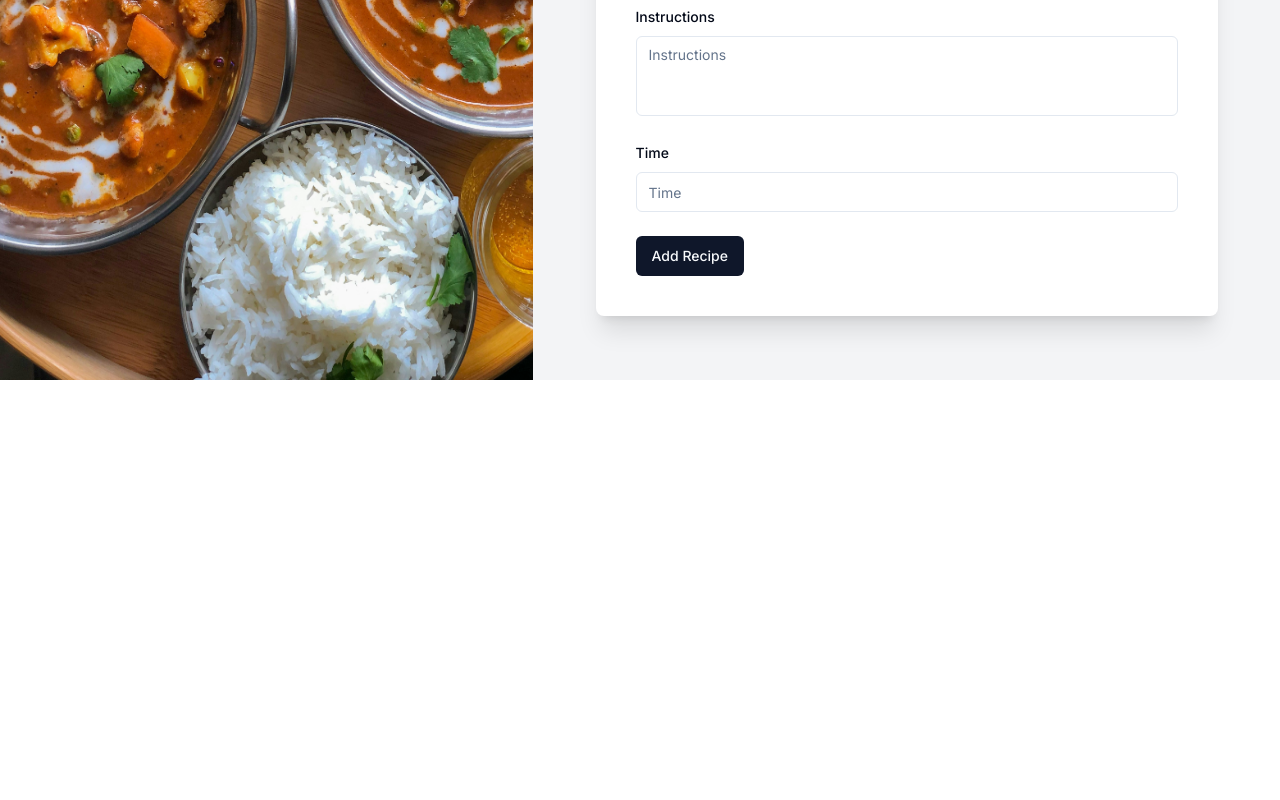
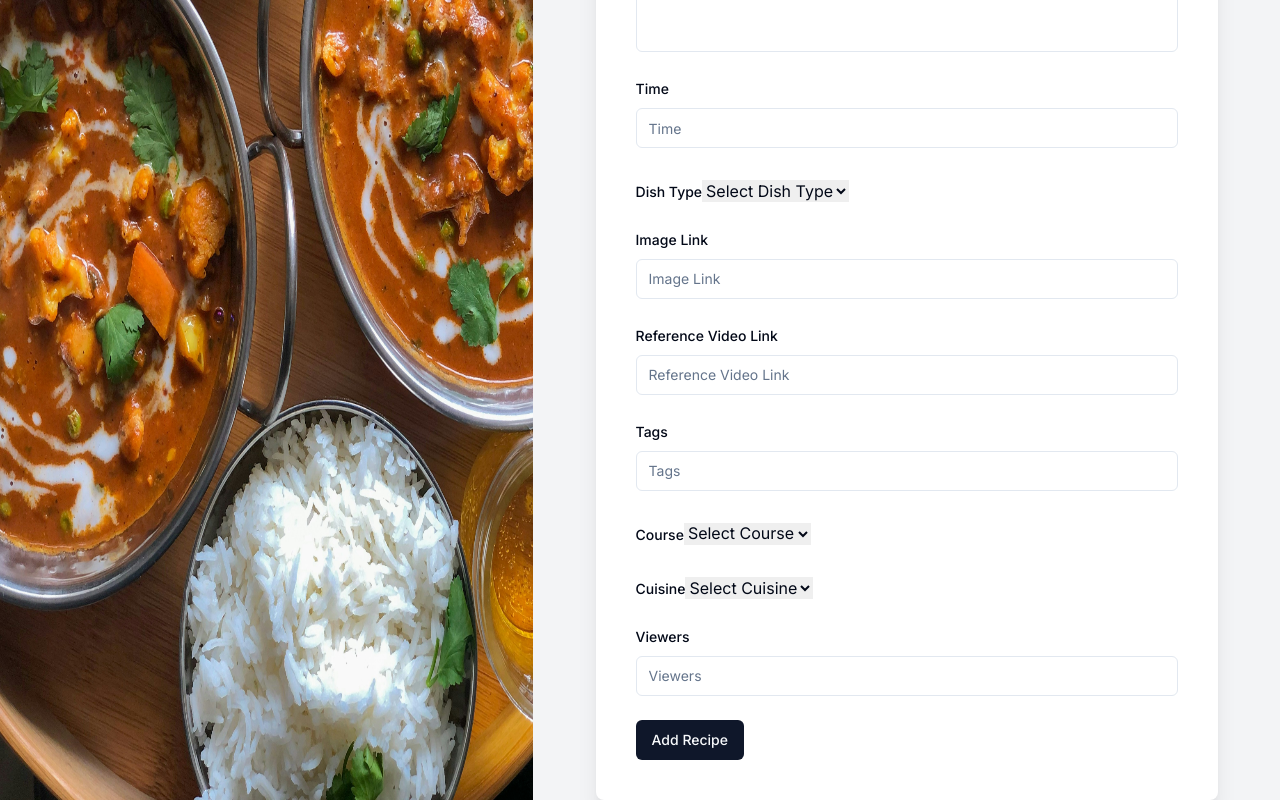
Before and after one commit to Shwetanshu13/your-recipe, a Next.js app: page /add-recipe in a window 1280 px wide. Shown: the part 484-1284 px from the top of the page. Before the commit the page ends 864 px from the top, so only its background shows below. Built offline with nearby package versions, Linux system fonts and the light colour scheme.

Commit message:
Adding new features

```diff
--- a/src/app/(app)/add-recipe/page.tsx
+++ b/src/app/(app)/add-recipe/page.tsx
@@ -1,81 +1,100 @@
-'use client'
+"use client";
 
-import { Form, FormControl, FormField, FormItem, FormLabel, FormMessage } from '@/components/ui/form'
-import { Input } from '@/components/ui/input'
-import React, { useState } from 'react'
-import { useForm } from 'react-hook-form'
-import { z } from 'zod'
-import { recipeSchema } from '@/schemas/recipeSchema'
-import { zodResolver } from '@hookform/resolvers/zod'
-import { Textarea } from '@/components/ui/textarea'
-import { Button } from '@/components/ui/button'
-import { Loader2 } from 'lucide-react'
-import axios from 'axios'
-import ApiResponse from '@/utils/ApiResponse'
-import { toast } from '@/components/ui/use-toast'
-import { useRouter } from 'next/navigation'
-import Image from 'next/image'
+import {
+  Form,
+  FormControl,
+  FormField,
+  FormItem,
+  FormLabel,
+  FormMessage,
+} from "@/components/ui/form";
+import { Input } from "@/components/ui/input";
+import React, { useState } from "react";
+import { useForm } from "react-hook-form";
+import { z } from "zod";
+import { recipeSchema } from "@/schemas/recipeSchema";
+import { Textarea } from "@/components/ui/textarea";
+import { Button } from "@/components/ui/button";
+import { Loader2 } from "lucide-react";
+import axios from "axios";
+import ApiResponse from "@/utils/ApiResponse";
+import { toast } from "@/components/ui/use-toast";
+import { useRouter } from "next/navigation";
+import Image from "next/image";
+import { zodResolver } from "@hookform/resolvers/zod";
 
 const AddRecipe = () => {
+  const [isSubmitting, setIsSubmitting] = useState(false);
+  const router = useRouter();
 
-  const [isSubmitting, setIsSubmitting] = useState(false)
-
-  const router = useRouter()
-
-  const form = useForm(
-    {
-      resolver: zodResolver(recipeSchema),
-      defaultValues: {
-        name: '',
-        ingredients: '',
-        instructions: '',
-        time: '',
-        imageInput: ''
-      }
-    }
-  )
+  const form = useForm({
+    resolver: zodResolver(recipeSchema),
+    defaultValues: {
+      name: "",
+      ingredients: "",
+      instructions: "",
+      time: "",
+      dishType: "",
+      imageLink: "",
+      refVideoLink: "",
+      tags: "",
+      course: "",
+      cuisine: "",
+      viewers: "",
+    },
+  });
 
   const addRecipe = async (data: z.infer<typeof recipeSchema>) => {
-    setIsSubmitting(true)
+    setIsSubmitting(true);
 
     try {
-      const response = await axios.post('/api/add-recipe', data)
+      const response = await axios.post("/api/add-recipe", data);
       toast({
         title: "Recipe added",
-        description: response.data.message
-      })
-      router.push('/recipes')
+        description: response.data.message,
+      });
+      router.push("/recipes");
     } catch (error: any) {
-      console.log(error)
+      console.log(error);
       toast({
         title: "Error",
         description: error.response.data?.message,
-        variant: "destructive"
-      })
-      return ApiResponse(false, "Error adding recipe", 500)
+        variant: "destructive",
+      });
+      return ApiResponse(false, "Error adding recipe", 500);
     } finally {
-      setIsSubmitting(false)
+      setIsSubmitting(false);
     }
-  }
-
+  };
 
   return (
-    <div className='flex min-h-screen bg-gray-100'>
+    <div className="flex min-h-screen bg-gray-100">
       <div className="w-5/12 hidden lg:block">
         <div className="h-full flex justify-center items-center">
-          <Image width={1000} height={1} src="/images/recipe.jpg" alt="Sample Recipe Pic" className='h-full' />
+          <Image
+            width={1000}
+            height={1}
+            src="/images/recipe.jpg"
+            alt="Sample Recipe Pic"
+            className="h-full"
+          />
         </div>
       </div>
       <div className="w-full lg:w-7/12 flex align-middle">
         <div className="p-10 bg-white shadow-xl rounded-lg w-5/6 h-fit my-auto mx-auto">
           <div className="flex justify-center items-center flex-col mx-auto gap-3">
             <h1 className="text-3xl font-bold">My Recipe Book</h1>
-            <h3 className='text-xl text-center font-semibold'>{isSubmitting ? "Adding ..." : "Add Recipe"}</h3>
+            <h3 className="text-xl text-center font-semibold">
+              {isSubmitting ? "Adding ..." : "Add Recipe"}
+            </h3>
             <Form {...form}>
-              <form onSubmit={form.handleSubmit(addRecipe)} className='space-y-6 w-full'>
+              <form
+                onSubmit={form.handleSubmit(addRecipe)}
+                className="space-y-6 w-full"
+              >
                 <FormField
                   control={form.control}
-                  name='name'
+                  name="name"
                   render={({ field }) => (
                     <FormItem>
                       <FormLabel>Title</FormLabel>
@@ -88,7 +107,7 @@ const AddRecipe = () => {
                 />
                 <FormField
                   control={form.control}
-                  name='ingredients'
+                  name="ingredients"
                   render={({ field }) => (
                     <FormItem>
                       <FormLabel>Ingredients</FormLabel>
@@ -105,7 +124,7 @@ const AddRecipe = () => {
                 />
                 <FormField
                   control={form.control}
-                  name='instructions'
+                  name="instructions"
                   render={({ field }) => (
                     <FormItem>
                       <FormLabel>Instructions</FormLabel>
@@ -122,7 +141,7 @@ const AddRecipe = () => {
                 />
                 <FormField
                   control={form.control}
-                  name='time'
+                  name="time"
                   render={({ field }) => (
                     <FormItem>
                       <FormLabel>Time</FormLabel>
@@ -133,8 +152,130 @@ const AddRecipe = () => {
                     </FormItem>
                   )}
                 />
-                <Button type='submit' disabled={isSubmitting}>
-                  {isSubmitting ? <> <Loader2 className='mr-2 h-4 w-4 animate-spin' /> </> : "Add Recipe"}
+                <FormField
+                  control={form.control}
+                  name="dishType"
+                  render={({ field }) => (
+                    <FormItem>
+                      <FormLabel>Dish Type</FormLabel>
+                      <FormControl>
+                        <select {...field} className="input">
+                          <option value="">Select Dish Type</option>
+                          <option value="veg">Veg</option>
+                          <option value="nonVeg">Non-Veg</option>
+                        </select>
+                      </FormControl>
+                      <FormMessage />
+                    </FormItem>
+                  )}
+                />
+                <FormField
+                  control={form.control}
+                  name="imageLink"
+                  render={({ field }) => (
+                    <FormItem>
+                      <FormLabel>Image Link</FormLabel>
+                      <FormControl>
+                        <Input placeholder="Image Link" {...field} />
+                      </FormControl>
+                      <FormMessage />
+                    </FormItem>
+                  )}
+                />
+                <FormField
+                  control={form.control}
+                  name="refVideoLink"
+                  render={({ field }) => (
+                    <FormItem>
+                      <FormLabel>Reference Video Link</FormLabel>
+                      <FormControl>
+                        <Input placeholder="Reference Video Link" {...field} />
+                      </FormControl>
+                      <FormMessage />
+                    </FormItem>
+                  )}
+                />
+                <FormField
+                  control={form.control}
+                  name="tags"
+                  render={({ field }) => (
+                    <FormItem>
+                      <FormLabel>Tags</FormLabel>
+                      <FormControl>
+                        <Input placeholder="Tags" {...field} />
+                      </FormControl>
+                      <FormMessage />
+                    </FormItem>
+                  )}
+                />
+                <FormField
+                  control={form.control}
+                  name="course"
+                  render={({ field }) => (
+                    <FormItem>
+                      <FormLabel>Course</FormLabel>
+                      <FormControl>
+                        <select {...field} className="input">
+                          <option value="">Select Course</option>
+                          <option value="Breakfast">Breakfast</option>
+                          <option value="Lunch">Lunch</option>
+                          <option value="Dinner">Dinner</option>
+                          <option value="Snack">Snack</option>
+                          <option value="Starter">Starter</option>
+                          <option value="Main Course">Main Course</option>
+                          <option value="Dessert">Dessert</option>
+                          <option value="Drink">Drink</option>
+                          <option value="Others">Others</option>
+                        </select>
+                      </FormControl>
+                      <FormMessage />
+                    </FormItem>
+                  )}
+                />
+                <FormField
+                  control={form.control}
+                  name="cuisine"
+                  render={({ field }) => (
+                    <FormItem>
+                      <FormLabel>Cuisine</FormLabel>
+                      <FormControl>
+                        <select {...field} className="input">
+                          <option value="">Select Cuisine</option>
+                          <option value="North Indian">North Indian</option>
+                          <option value="South Indian">South Indian</option>
+                          <option value="American">American</option>
+                          <option value="Continental">Continental</option>
+                          <option value="Chinese">Chinese</option>
+                          <option value="Korean">Korean</option>
+                          <option value="Others">Others</option>
+                        </select>
+                      </FormControl>
+                      <FormMessage />
+                    </FormItem>
+                  )}
+                />
+                <FormField
+                  control={form.control}
+                  name="viewers"
+                  render={({ field }) => (
+                    <FormItem>
+                      <FormLabel>Viewers</FormLabel>
+                      <FormControl>
+                        <Input placeholder="Viewers" {...field} />
+                      </FormControl>
+                      <FormMessage />
+                    </FormItem>
+                  )}
+                />
+                <Button type="submit" disabled={isSubmitting}>
+                  {isSubmitting ? (
+                    <>
+                      {" "}
+                      <Loader2 className="mr-2 h-4 w-4 animate-spin" />{" "}
+                    </>
+                  ) : (
+                    "Add Recipe"
+                  )}
                 </Button>
               </form>
             </Form>
@@ -142,7 +283,7 @@ const AddRecipe = () => {
         </div>
       </div>
     </div>
-  )
-}
+  );
+};
 
-export default AddRecipe
+export default AddRecipe;
--- a/src/app/api/add-recipe/route.ts
+++ b/src/app/api/add-recipe/route.ts
@@ -5,35 +5,55 @@ import { authOptions } from "../auth/[...nextauth]/options";
 import ApiResponse from "@/utils/ApiResponse";
 import RecipeModel from "@/model/Recipe.model";
 
-export async function POST(request:NextRequest) {
+export async function POST(request: NextRequest) {
   await dbConnect();
 
-    const session = await getServerSession(authOptions)
-    const user = session?.user
+  const session = await getServerSession(authOptions);
+  const user = session?.user;
 
-    if(!session || !user){
-        return ApiResponse(false, "You need to be logged in to view this page", 401);
+  if (!session || !user) {
+    return ApiResponse(
+      false,
+      "You need to be logged in to view this page",
+      401
+    );
   }
 
-    const {name, ingredients, instructions, time} = await request.json();
-
+  const {
+    name,
+    ingredients,
+    instructions,
+    time,
+    dishType,
+    imageLink,
+    refVideoLink,
+    tags,
+    course,
+    cuisine,
+    viewers,
+  } = await request.json();
 
   try {
     const newRecipe = new RecipeModel({
       userid: user._id,
-            name:name.trim(),
-            ingredients:ingredients.trim(),
-            instructions:instructions.trim(),
-            time:time.trim()
+      name: name.trim(),
+      ingredients: ingredients.trim(),
+      instructions: instructions.trim(),
+      time: time.trim(),
+      dishType: dishType.trim(),
+      imageLink: imageLink.trim(),
+      refVideoLink: refVideoLink.trim(),
+      tags: tags,
+      course: course.trim(),
+      cuisine: cuisine.trim(),
+      viewers: viewers,
     });
 
     await newRecipe.save();
 
     return ApiResponse(true, "Recipe added successfully", 201);
-
   } catch (error) {
-        console.log(error)
+    console.log(error);
     return ApiResponse(false, "An error occured while adding recipe", 505);
   }
-
 }
--- a/src/model/Recipe.model.ts
+++ b/src/model/Recipe.model.ts
@@ -1,4 +1,5 @@
 import mongoose, { Document, Schema } from "mongoose";
+import { string } from "zod";
 
 export interface Recipe extends Document {
   userid: string;
@@ -6,6 +7,13 @@ export interface Recipe extends Document {
   ingredients: string;
   instructions: string;
   time: string;
+  dishType: string;
+  imageLink?: string;
+  refVideoLink?: string;
+  tags?: string[];
+  course?: string;
+  cuisine?: string;
+  viewers?: string[];
 }
 
 const RecipeSchema: Schema = new Schema({
@@ -13,9 +21,51 @@ const RecipeSchema: Schema = new Schema({
   name: { type: String, required: true },
   ingredients: { type: String, required: true },
   instructions: { type: String, required: true },
-    time: {type: String, required: true}
+  time: { type: String, required: true },
+  dishType: { type: string, enum: ["veg", "nonVeg"], required: true },
+  imageLink: { type: String, required: false },
+  refVideoLink: { type: String, required: false },
+  tags: { type: [String], required: false },
+  course: {
+    type: String,
+    enum: [
+      "Breakfast",
+      "Lunch",
+      "Dinner",
+      "Snack",
+      "Starter",
+      "Main Course",
+      "Dessert",
+      "Drink",
+      "Others",
+    ],
+    required: true,
+    default: "Others",
+  },
+  cuisine: {
+    type: String,
+    enum: [
+      "North Indian",
+      "South Indian",
+      "American",
+      "Continental",
+      "Chinese",
+      "Korean",
+      "Others",
+    ],
+    required: true,
+    default: "Others",
+  },
+  viewers: {
+    type: [Schema.Types.ObjectId],
+    ref: "User",
+    required: false,
+    default: [],
+  },
 });
 
-const RecipeModel = (mongoose.models.Recipe as mongoose.Model<Recipe>) || (mongoose.model<Recipe>("Recipe", RecipeSchema))
+const RecipeModel =
+  (mongoose.models.Recipe as mongoose.Model<Recipe>) ||
+  mongoose.model<Recipe>("Recipe", RecipeSchema);
 
 export default RecipeModel;
--- a/src/model/User.model.ts
+++ b/src/model/User.model.ts
@@ -1,17 +1,29 @@
 import mongoose, { Schema, Document } from "mongoose";
 
 export interface User extends Document {
-    name: string;
-    email: string;
-    password: string;
+  username: string;
+  name: string;
+  email: string;
+  password: string;
+  totalRecipes: number;
+  yourRecipes: number;
+  sharedRecipes: number;
+  favourites: string[];
 }
 
 const UserSchema: Schema = new Schema({
-    name: { type: String, required: true },
-    email: { type: String, required: true },
-    password: { type: String, required: true }
+  username: { type: String, required: true, unique: true },
+  name: { type: String, required: true },
+  email: { type: String, required: true },
+  password: { type: String, required: true },
+  totalRecipes: { type: Number, default: 0 },
+  yourRecipes: { type: Number, default: 0 },
+  sharedRecipes: { type: Number, default: 0 },
+  favourites: { type: [Schema.Types.ObjectId], ref: "Recipe" },
 });
 
-const UserModel = (mongoose.models.User as mongoose.Model<User>) || (mongoose.model<User>("User", UserSchema))
+const UserModel =
+  (mongoose.models.User as mongoose.Model<User>) ||
+  mongoose.model<User>("User", UserSchema);
 
 export default UserModel;
--- a/src/schemas/loginSchema.ts
+++ b/src/schemas/loginSchema.ts
@@ -1,6 +1,6 @@
 import { z } from "zod";
 
 export const loginSchema = z.object({
-    email: z.string().email(),
-    password: z.string(),
+  email: z.string().email(),
+  password: z.string(),
 });
--- a/src/schemas/recipeSchema.ts
+++ b/src/schemas/recipeSchema.ts
@@ -1,8 +1,39 @@
 import { z } from "zod";
 
 export const recipeSchema = z.object({
-    name: z.string(),
-    ingredients: z.string(),
-    instructions: z.string(),
-    time:z.string()
+  name: z.string().nonempty({ message: "Name is required" }),
+  ingredients: z.string().nonempty({ message: "Ingredients are required" }),
+  instructions: z.string().nonempty({ message: "Instructions are required" }),
+  time: z.string().nonempty({ message: "Time is required" }),
+  dishType: z.enum(["veg", "nonVeg"], {
+    errorMap: () => ({ message: "Dish Type is required" }),
+  }),
+  imageLink: z.string().url().optional(),
+  refVideoLink: z.string().url().optional(),
+  tags: z.array(z.string()).optional(),
+  course: z
+    .enum([
+      "Breakfast",
+      "Lunch",
+      "Dinner",
+      "Snack",
+      "Starter",
+      "Main Course",
+      "Dessert",
+      "Drink",
+      "Others",
+    ])
+    .refine((value) => !!value, { message: "Course is required" }),
+  cuisine: z
+    .enum([
+      "North Indian",
+      "South Indian",
+      "American",
+      "Continental",
+      "Chinese",
+      "Korean",
+      "Others",
+    ])
+    .refine((value) => !!value, { message: "Cuisine is required" }),
+  viewers: z.array(z.string()).optional(),
 });
--- a/src/schemas/signupSchema.ts
+++ b/src/schemas/signupSchema.ts
@@ -1,9 +1,10 @@
 import { z } from "zod";
 
 export const signupSchema = z.object({
-    name: z.string(),
-    email: z.string().email(),
-    password: z
-        .string()
-        .min(6, { message: 'Password must be at least 6 characters' })
+  username: z.string(),
+  name: z.string(),
+  email: z.string().email(),
+  password: z
+    .string()
+    .min(6, { message: "Password must be at least 6 characters" }),
 });
```
Lines whose indentation alone changed are shown as unchanged.
